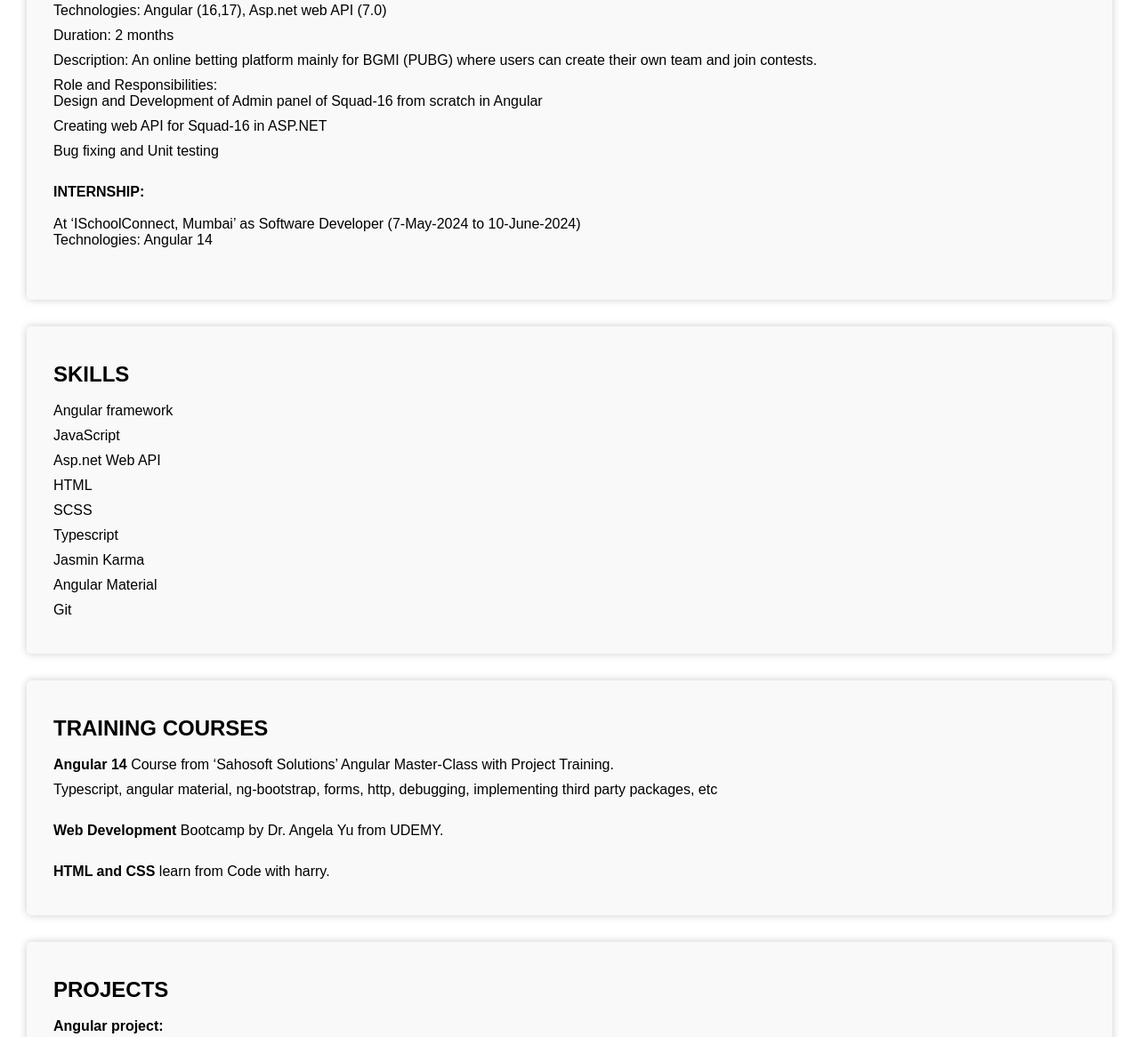
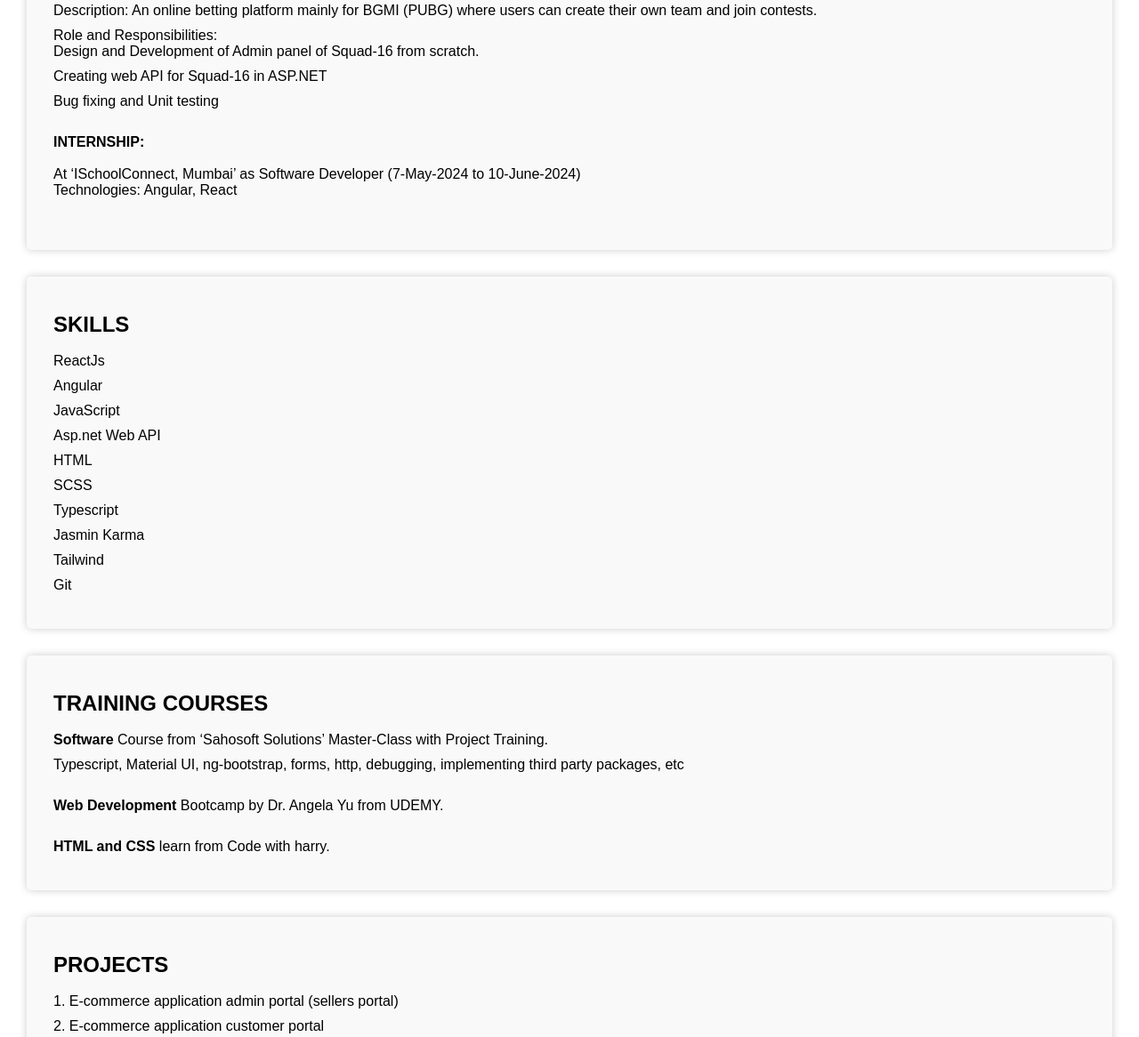
Before and after one commit to umakprashant/mycv1, a plain HTML site: page index.html in a window 1280 px wide. Shown: the part 688-1854 px from the top of the page at 89% size. Drawn offline with Linux system fonts and the light colour scheme.

Commit message:
Update index.html

```diff
--- a/index.html
+++ b/index.html
@@ -57,7 +57,7 @@
   <body>
     <header>
       <h1>PRASHANT UMAK</h1>
-      <h3>ANGULAR DEVELOPER</h3>
+      <h3>SOFTWARE DEVELOPER</h3>
     </header>
 
     <section>
@@ -78,7 +78,6 @@
               <br />
               <br />
               <ul>
-                <li>Technologies: Angular(15,16,17)</li>
                 <li>Duration: 10 months</li>
                 <li>
                   Description: ONDEWO develops cutting-edge machine learning and
@@ -104,7 +103,6 @@
               <br />
               <br />
               <ul>
-                <li>Technologies: Angular (16,17), Asp.net web API (7.0)</li>
                 <li>Duration: 2 months</li>
                 <li>
                   Description: An online betting platform mainly for BGMI (PUBG)
@@ -115,7 +113,7 @@
                   <ul>
                     <li>
                       Design and Development of Admin panel of Squad-16 from
-                      scratch in Angular
+                      scratch.
                     </li>
                     <li>Creating web API for Squad-16 in ASP.NET</li>
                     <li>Bug fixing and Unit testing</li>
@@ -133,7 +131,7 @@
           At ‘ISchoolConnect, Mumbai’ as Software Developer (7-May-2024 to
           10-June-2024)
           <ul>
-            <li>Technologies: Angular 14</li>
+            <li>Technologies: Angular, React</li>
           </ul>
         </li>
       </ul>
@@ -146,7 +144,6 @@
         <li>
           <ul>
             <li>Live Project : Ondewo</li>
-            <li>Technologies: Angular(15,16,17)</li>
             <li>Duration : 10 month</li>
             <li>
               Description : ONDEWO develop cutting-edge machine learning and
@@ -173,14 +170,15 @@
       <h2>SKILLS</h2>
       <br />
       <ul>
-        <li>Angular framework</li>
+        <li>ReactJs</li>
+         <li>Angular</li>
         <li>JavaScript</li>
         <li>Asp.net Web API</li>
         <li>HTML</li>
         <li>SCSS</li>
         <li>Typescript</li>
         <li>Jasmin Karma</li>
-        <li>Angular Material</li>
+        <li>Tailwind</li>
         <li>Git</li>
       </ul>
     </section>
@@ -189,11 +187,11 @@
       <br />
       <ul>
         <li>
-          <b>Angular 14</b> Course from ‘Sahosoft Solutions’ Angular
+          <b>Software</b> Course from ‘Sahosoft Solutions’
           Master-Class with Project Training.
         </li>
         <li>
-          Typescript, angular material, ng-bootstrap, forms, http, debugging,
+          Typescript,  Material UI, ng-bootstrap, forms, http, debugging,
           implementing third party packages, etc
         </li>
         <br />
@@ -207,7 +205,7 @@
       <h2>PROJECTS</h2>
       <br />
       <ul>
-        <li><b>Angular project:</b></li>
+
         <li>1. E-commerce application admin portal (sellers portal)</li>
         <li>2. E-commerce application customer portal</li>
         <br />
```
